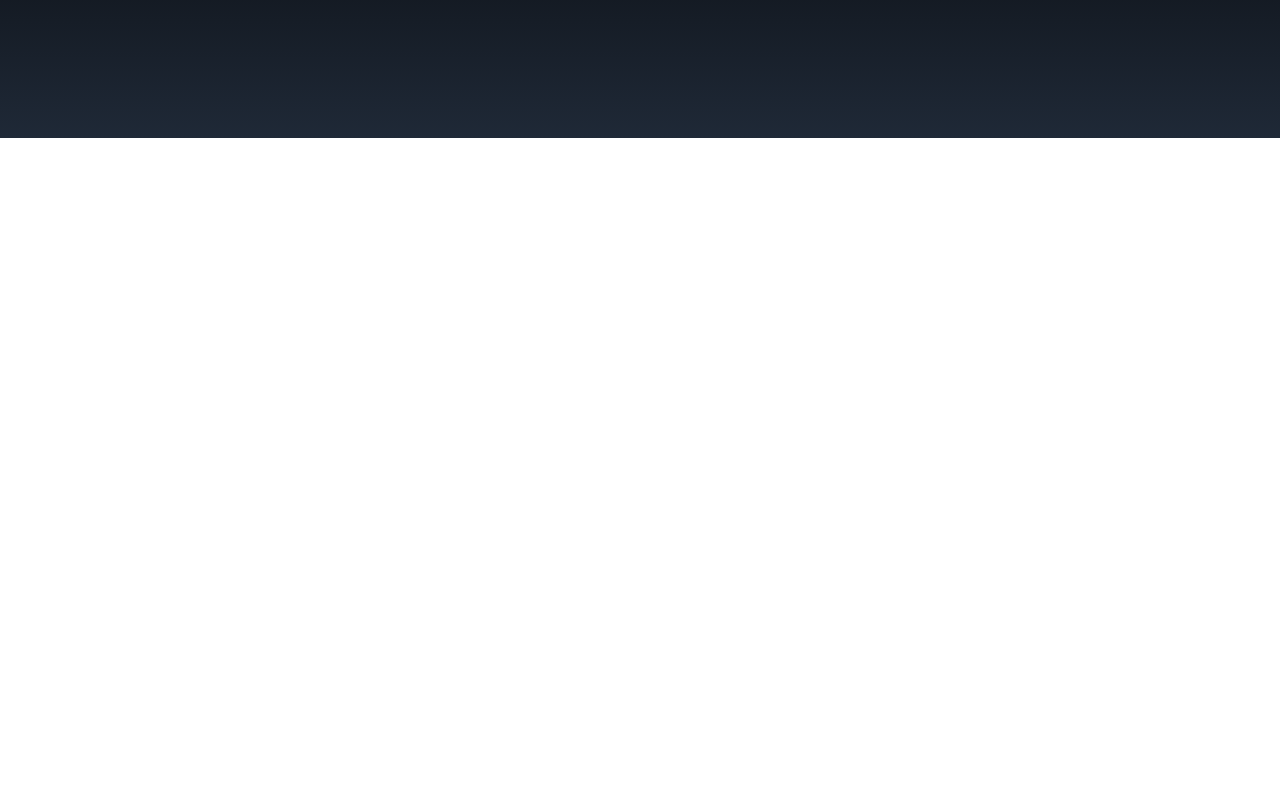
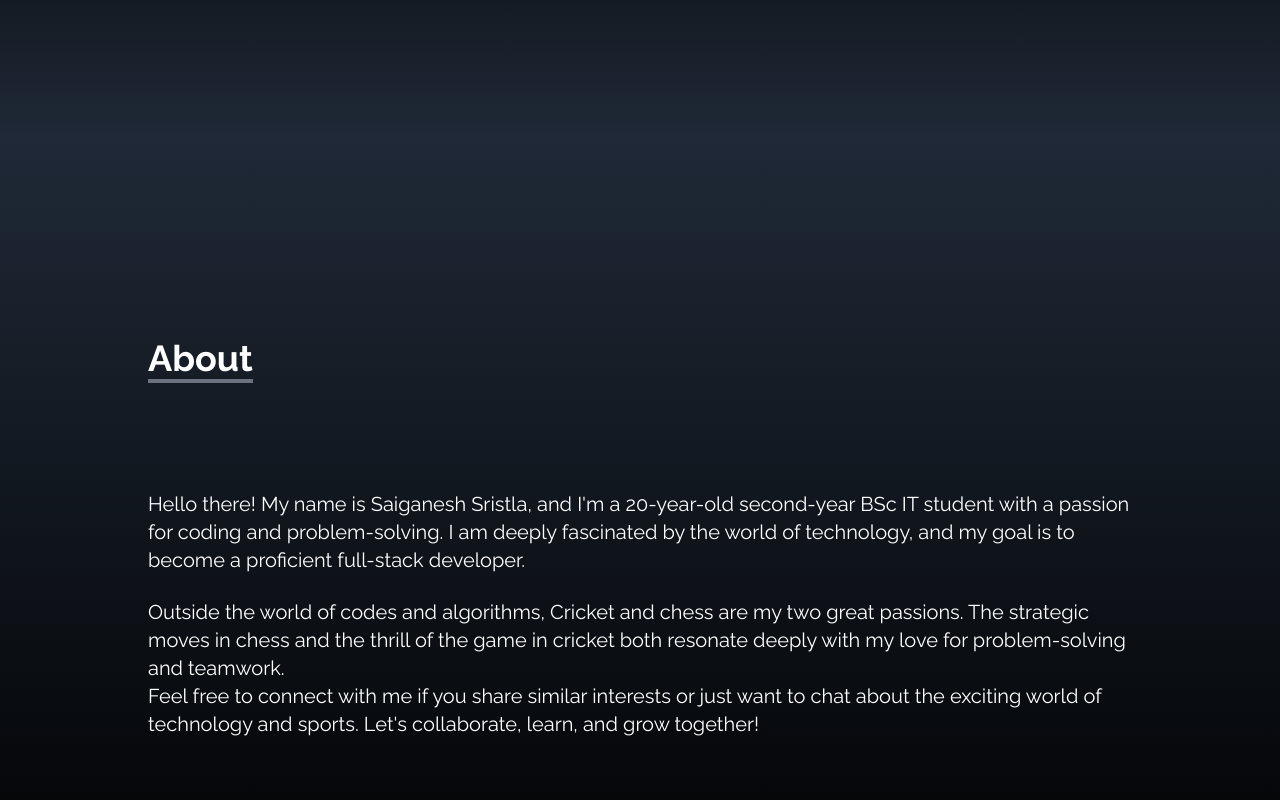
Before and after one commit to saiganesh-sristla/saiganesh-portfolio, a React (Create React App) app: page / in a window 1280 px wide. Shown: the part 662-1462 px from the top of the page. Before the commit the page ends 800 px from the top, so only its background shows below. Built offline with nearby package versions, Linux system fonts and the light colour scheme.

Commit message:
added about page

```diff
--- a/src/App.js
+++ b/src/App.js
@@ -1,12 +1,14 @@
 import Home from "./components/home.js";
 import NavBar from "./components/navbar.js";
 import Socials from "./components/socials.js";
+import About from "./components/about.js";
 
 function App() {
   return (
     <div>
       <NavBar />
       <Home />
+      <About/>
 
       <Socials />
     </div>
--- /dev/null
+++ b/src/components/about.js
@@ -0,0 +1,38 @@
+import React from "react";
+
+const About = () => {
+  return (
+    <div
+      name="about"
+      className="w-full h-screen bg-gradient-to-b from-gray-800 to-black text-white"
+    >
+      <div className="max-w-screen-lg w-full h-full flex flex-col justify-center mx-auto px-5">
+        <div className="pb-8">
+          <p className="text-4xl font-bold border-b-4 border-gray-500 inline">About</p>
+        </div>
+
+        <p className="text-xl mt-20">
+          Hello there! My name is Saiganesh Sristla, and I'm a 20-year-old
+          second-year BSc IT student with a passion for coding and
+          problem-solving. I am deeply fascinated by the world of technology,
+          and my goal is to become a proficient full-stack developer.
+        </p>
+
+        <br />
+
+        <p className="text-xl">
+          Outside the world of codes and algorithms, Cricket and chess are my two great passions. The strategic
+          moves in chess and the thrill of the game in cricket both resonate
+          deeply with my love for problem-solving and teamwork.
+        </p>
+        <p className="text-xl">
+          Feel free to connect with me if you share similar interests or just
+          want to chat about the exciting world of technology and sports. Let's
+          collaborate, learn, and grow together!
+        </p>
+      </div>
+    </div>
+  );
+};
+
+export default About;
```
